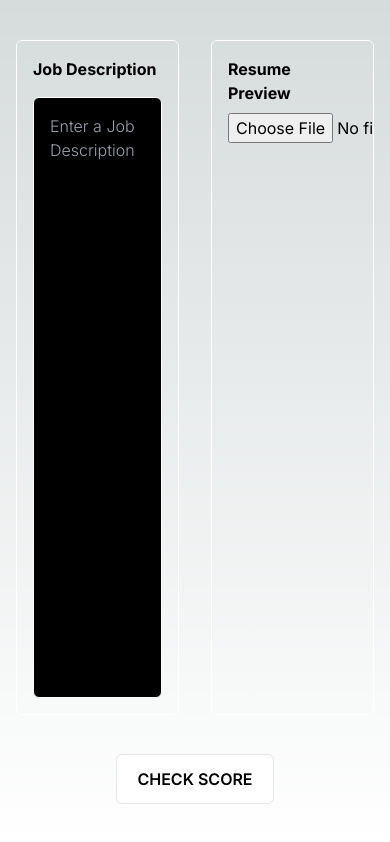
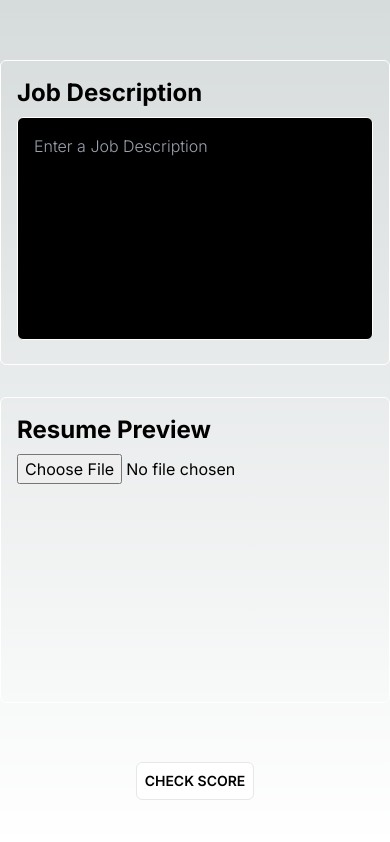
Before and after one commit to jannyzhao/rizzume, a Next.js app: page /score in a window 390 px wide. Built offline with nearby package versions, Linux system fonts and the light colour scheme.

Commit message:
Add next config fix

```diff
--- a/app/layout.tsx
+++ b/app/layout.tsx
@@ -5,8 +5,8 @@ import { Inter } from "next/font/google";
 const inter = Inter({ subsets: ["latin"] });
 
 export const metadata: Metadata = {
-  title: "Create Next App",
-  description: "Generated by create next app",
+  title: "Rizzume",
+  description: "Check your resume's rizz",
 };
 
 export default function RootLayout({
--- a/components/ScoreForm.tsx
+++ b/components/ScoreForm.tsx
@@ -41,27 +41,23 @@ const ScoreForm = () => {
       encType="multipart/form-data"
       className="flex flex-col w-full h-full justify-evenly items-center"
     >
-      <div className="flex w-full h-4/5 justify-evenly items-center">
+      <div className="flex w-full flex-col md:flex-row h-4/5 justify-evenly items-center">
         {/* JOB DESCRIPTION */}
-        <section className="flex flex-col gap-4 border border-white p-4 rounded-md h-full w-full m-4">
-          <h1 className="lg:text-3xl md:text-2xl sm:text-xl font-bold">
-            Job Description
-          </h1>
+        <section className="flex flex-col border border-white p-4 rounded-md h-full w-full m-4 ">
+          <h1 className="text-2xl lg:text-3xl font-bold">Job Description</h1>
           <textarea
             placeholder="Enter a Job Description"
             value={jobDescription}
             name="jobDescription"
             onChange={(e) => setJobDescription(e.target.value)}
-            className="w-full h-full resize-none p-4 font-light bg-black text-white rounded-md outline-none border border-white"
+            className="w-full h-full resize-none p-4 my-2 font-light bg-black text-white rounded-md outline-none border border-white"
             required
           />
         </section>
 
         {/* RESUME UPLOAD/PREVIEW */}
         <section className="border border-white p-4 rounded-md h-full w-full m-4 overflow-scroll">
-          <h1 className="lg:text-3xl md:text-2xl sm:text-xl font-bold">
-            Resume Preview
-          </h1>
+          <h1 className="text-2xl lg:text-3xl font-bold">Resume Preview</h1>
           <input
             type="file"
             accept="application/pdf"
@@ -89,7 +85,7 @@ const ScoreForm = () => {
       <div className="flex w-full justify-center items-center">
         <button
           type="submit"
-          className="bg-white text-black border px-5 py-3 rounded-md uppercase font-semibold transition duration-300 hover:bg-black hover:text-white hover:border-white"
+          className="bg-white text-black text-sm md:text-md border px-2 py-2 md:px-5 md:py-3 rounded-md uppercase font-semibold transition duration-300 hover:bg-black hover:text-white hover:border-white"
         >
           Check Score
         </button>
--- a/next.config.js
+++ b/next.config.js
@@ -1,11 +1,12 @@
 /** @type {import('next').NextConfig} */
 const nextConfig = {
-  webpack: (config) => {
+  webpack: (config, { buildId, dev, isServer, defaultLoaders, webpack }) => {
     config.module.rules.push({
       test: /\.node/,
       use: "raw-loader",
     });
-
+    config.resolve.alias.canvas = false;
+    config.resolve.alias.encoding = false;
     return config;
   },
   experimental: {
```
